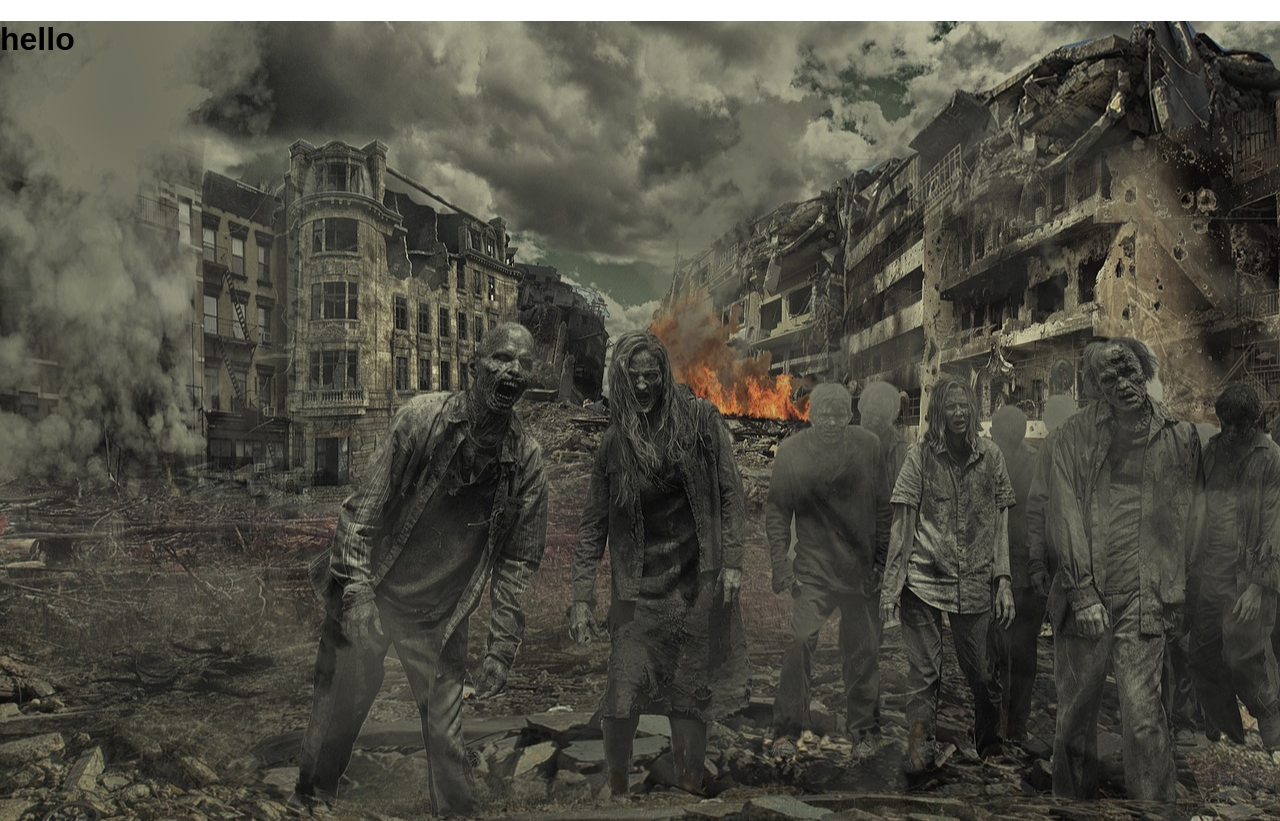
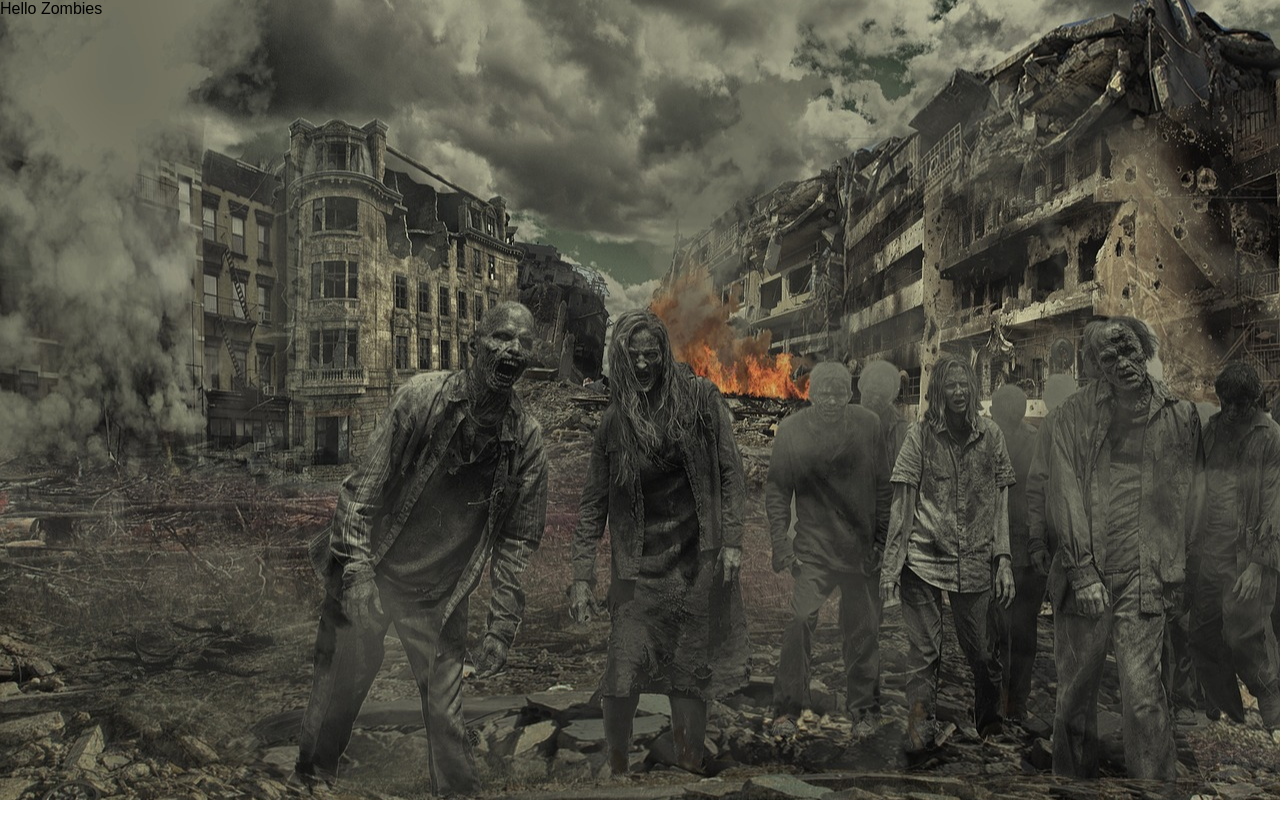
Before and after one commit to bdurbcs6/doomsday, a React (Create React App) app: page / in a window 1280 px wide. After the commit the page ends 800 px from the top, so only its background shows below. Built offline with nearby package versions, Linux system fonts and the light colour scheme.

Commit message:
added sfc list and imported into app.js

```diff
--- a/src/App.js
+++ b/src/App.js
@@ -1,4 +1,5 @@
 import React, { Component } from 'react';
+import List from './List';
 import './App.css';
 
 class App extends Component {
@@ -20,10 +21,11 @@ class App extends Component {
     };
   };
   render() {
-    console.log(this.state)
     return (
       <div className="App">
-        <h1>hello</h1>
+        <List
+        list={this.state.list}
+        />
       </div>
     );
   }
--- /dev/null
+++ b/src/List.js
@@ -0,0 +1,11 @@
+import React from 'react';
+
+const List = props => {
+  return (
+    <div>
+    Hello Zombies
+    </div>
+  )
+}
+
+export default List;
```
